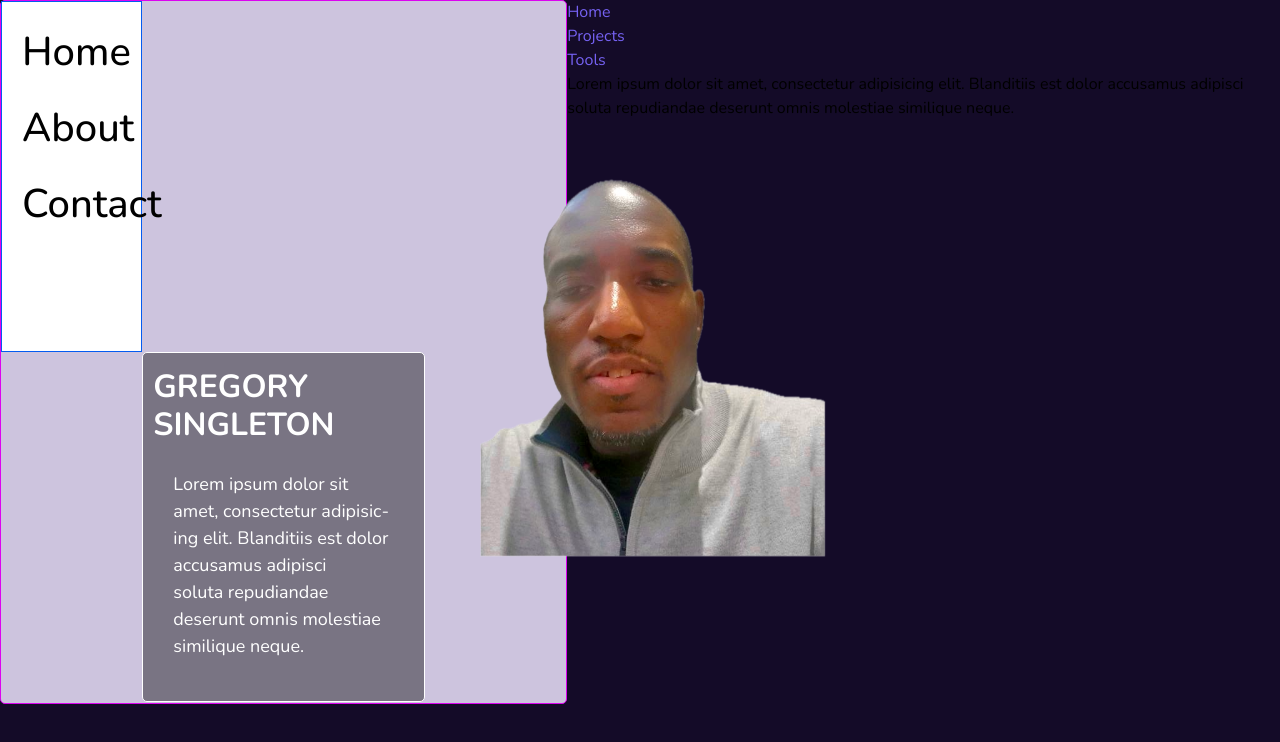
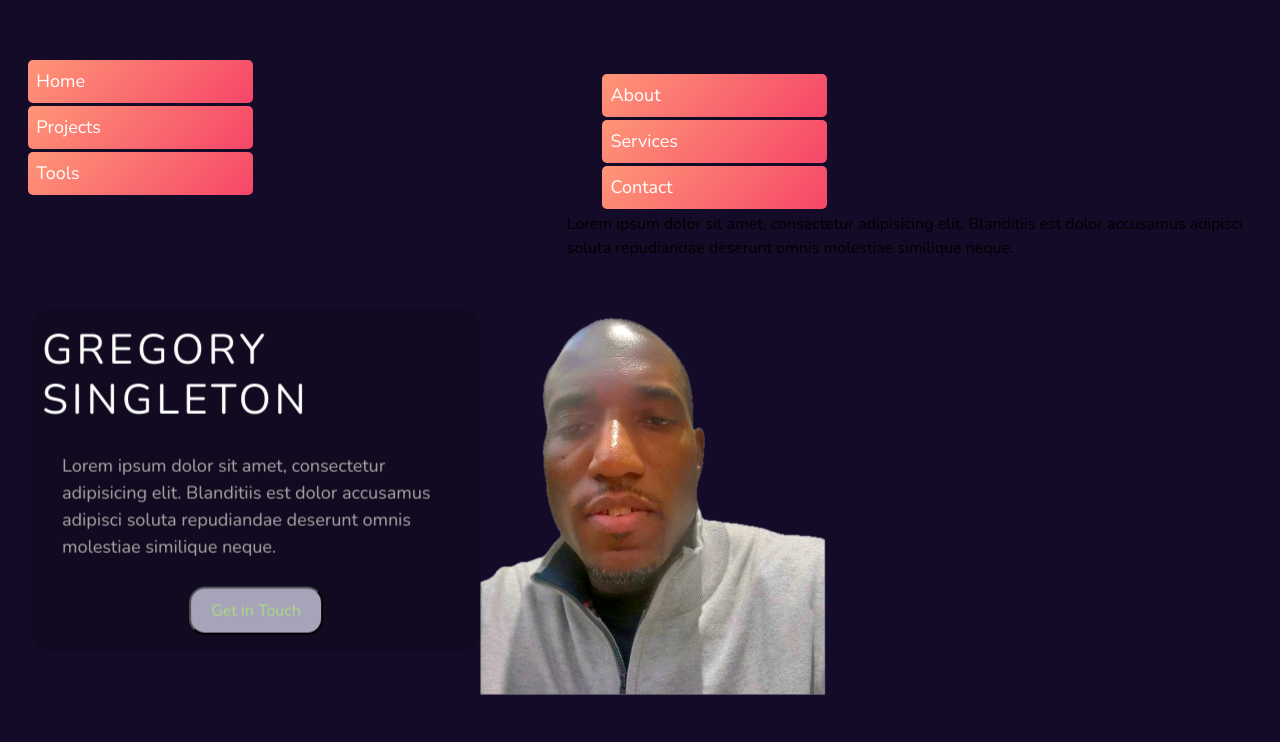
Before and after one commit to yadig69/SITE, a website: page index.html in a window 1280 px wide. Drawn offline with nearby package versions, Linux system fonts and the light colour scheme.

Commit message:
taking a refreshing look at this portfolio version

```diff
--- a/index.html
+++ b/index.html
@@ -21,24 +21,27 @@
 
             <!-- profile // card-left-wrap start -->
             <div class="profile__card-left-wrap profile__card">
+                <!-- profile // navigation start  -->
                 <div class="nav__wrapper-left">
-                    <ul class="nav__items"">
+                    <ul class="nav__items">
                         <li class="nav__item">
                             <a href="#" class="nav__link">Home</a>
                         </li>
                         <li class="nav__item">
-                            <a href="#" class="nav__link">About</a>
+                            <a href="#" class="nav__link">Projects</a>
                         </li>
                         <li class="nav__item">
-                            <a href="#" class="nav__link">Contact</a>
+                            <a href="#" class="nav__link">Tools</a>
                         </li>
                     </ul>
                 </div>
-                <div class="profile__card-content">
+                <!-- profile // navigation end -->
+                <div class="profile__card-left-content">
                     <h1>Gregory Singleton</h1>
                     <p>Lorem ipsum dolor sit amet, consectetur adipisicing elit. Blanditiis est dolor accusamus adipisci
                         soluta repudiandae
                         deserunt omnis molestiae similique neque.</p>
+                        <button type="button" class="btn">Get in Touch</button>
                 </div>
 
                 <img id="img__top" src="/src/assets/images/image2.png" alt="profile_picture">
@@ -51,15 +54,15 @@
             <div class="profile__card-right-wrap profile__card">
                 <div class="profile__cardright-content-wrap">
                     <div class="nav__wrapper-right">
-                        <ul>
+                        <ul class="nav__items">
                             <li class="nav__item">
-                                <a href="#" class="nav__link">Home</a>
+                                <a href="#" class="nav__link">About</a>
                             </li>
                             <li class="nav__item">
-                                <a href="#" class="nav__link">Projects</a>
+                                <a href="#" class="nav__link">Services</a>
                             </li>
                             <li class="nav__item">
-                                <a href="#" class="nav__link">Tools</a>
+                                <a href="#" class="nav__link">Contact</a>
                             </li>
                         </ul>
                     </div>
@@ -78,16 +81,22 @@
         </section>
 
     </header>
+    <!-- header end -->
+     <!-- main start
+     sections animate in left to right,
+     or right to left -->
+
+
     <main>
         <section class="section-1 about"></section>
         <section class="section-2 projects"></section>
         <section class="section-3 skills"></section>
         <section class="section-4 tools"></section>
         <section class="section-5 contact"></section>
-
     </main>
-    <script src="src/js/main.js"></script>
-    <script src = "src/js/page_load-completion.js"></script>
+    <!-- main end -->
+    <!-- <script src="src/js/main.js"></script> -->
+    <!-- <script src = "src/js/page_load-completion.js"></script> -->
 
 
 </body>
--- a/src/scss/base/__base-dir.scss
+++ b/src/scss/base/__base-dir.scss
@@ -1,4 +1,5 @@
 @forward 'font-styles';
 @forward 'reset';
 @forward 'root';
+@forward 'root-glass';
 @forward 'typography';
--- a/src/scss/base/_reset.scss
+++ b/src/scss/base/_reset.scss
@@ -84,7 +84,7 @@ html:focus-within {
 /* Set core body defaults */
 body {
   font-family: var(--primary_font);
-  min-height: 100vh;
+  height: 100vh;
   text-rendering: optimizeSpeed;
   line-height: 1.5;
   background: var(--dk-background_color);
--- /dev/null
+++ b/src/scss/base/_root-glass.scss
@@ -0,0 +1,29 @@
+:root {
+    --primary-900: hsl(256, 43%, 7%);
+    --primary-800: hsl(240, 24%, 13%);
+    --primary-700: hsl(243, 26%, 15%);
+    --primary-600: hsl(252, 9%, 22%);
+    --primary-500: hsl(259, 13%, 28%);
+    --primary-400: hsl(254, 22%, 32%);
+
+    --primary-300: hsl(251, 13%, 68%);
+    --primary-200: hsl(240, 15%, 76%);
+    --primary-100: hsl(240, 21%, 88%);
+
+    --neutral-100: hsl(0, 0%, 100%);
+
+    --accent-400: hsl(93, 60%, 69%);
+
+    --text-1: var(--neutral-100);
+    --text-2: var(--primary-100);
+    --text-3: var(--primary-200);
+
+    --surface-1: var(--primary-900);
+    --surface-2: var(--primary-800);
+    --surface-3: var(--primary-700);
+
+    --border-1: var(--primary-500);
+    /* top */
+    --border-2: var(--primary-600);
+    /* bottom */
+}
--- a/src/scss/base/_root.scss
+++ b/src/scss/base/_root.scss
@@ -9,7 +9,7 @@ $cream: #eff7cf;
 :root {
     // dark mode colors
     --dk-background_color: #140b28;
-    --dk-background_color-left: hsl(260, 29%, 82%);
+    --dk-background_color-left: hsl(261, 73%, 64%);
     --dk-primary_color: hsl(248, 86%, 67%);
     --dk-secondary_color: hsl(176, 98%, 67%);
     --dk-tertiary_color: hsl(306, 100%, 73%);
@@ -21,7 +21,7 @@ $cream: #eff7cf;
     --lt-tertiary_color: hsl(306, 100%, 73%);
     // light mode text colors
     --lt-primary_text_color: hsl(0, 2%, 10%);
-    --lt-secondary_text_color: hsl(0, 0%, 100%);
+    --lt-secondary_text_color: hsl(0, 2%, 67%);
     // dark mode text colors
     --dk-primary_text_color: hsl(0, 0%, 100%);
     --dk-secondary_text_color: hsl(0, 0%, 0%);
@@ -78,7 +78,33 @@ $cream: #eff7cf;
     $gradient-radial: radial-gradient(#052b56ff, #052f5fff, #03416bff, #005377ff, #b3e9c7ff, #d72483ff, #eff7cfff);
 }
 
- :root {
+
+
+:root {
+    /* color variables */
+    --bg-color: #2A3950;
+    --bs-color: rgba(0, 0, 0, 0.6);
+    --gradient-start: #fe9677;
+    --gradient-end: #f64668;
+    --text-color: #fff;
+    /* spacing variables */
+    --hover-scale: 1.2;
+    --shadow-blur: 2px;
+    --shadow-spread: 5px;
+    --outline-width: 2px;
+    --outline-offset: 2px;
+    --menu-width: 15.625rem;
+    --border-radius: .3125rem;
+    --font-size: 1.125rem;
+    --padding: .5rem;
+    --margin: .1875rem 0;
+    /* animation variables */
+    --letter-spacing: .0625rem;
+    --letter-spacing-expanded: 6.25rem;
+    --transition-duration: 0.3s;
+}
+
+ b:root {
      --dk-50-blue: #3697b9 - 50%,
      --dk-24-blue: #abcada - 24%,
      --dk-13-blue: #135e80 - 13%,
--- a/src/scss/components/__components-dir.scss
+++ b/src/scss/components/__components-dir.scss
@@ -1 +1,2 @@
 @forward '_hero';
+@forward 'navigation/__navigation-dir';
--- a/src/scss/components/_hero.scss
+++ b/src/scss/components/_hero.scss
@@ -1,90 +1,73 @@
 #hero__wrapper {
     // hero__wrapper start
     // position: relative;
-    width: 100%;
-    min-height: 55vw;
+    width: 100vw;
+    min-height: 100vh;
     overflow: hidden;
 
     display: flex;
+    // justify-content: center;
+    // align-items: center;
 
     .profile__card-left-wrap {
         // profile__card-left-wrap start
-
         width: 70%;
-        background-color: var(--dk-background_color-left);
-
-        border: .0625rem solid #dc04f0;
-        border-radius: 5px;
-
-        .nav__wrapper-left {
-            // nav__wrapper-left start
-
-            width: 25%;
-            height: 50%;
-
-            background-color: #fff;
-            border: .0625rem solid #045bf0;
-            z-index: -1;
-
-            .nav__items {
-                // nav__items start
-                padding: 1.25rem;
-                display: flex;
-                flex-direction: column;
-
-                align-items: start;
-                // flex-wrap: wrap;
-                gap: 1rem;
+        min-height: 10vh;
+        // background-color: var(--dk-background_color-left);
 
 
-                .nav__item {
-                    // navItem start
-
-                    .nav__link {
-                        // navLink start
-
-                        font-size: 2.5rem;
-                        font-weight: 500;
-                        color: #000;
+        // border: .0625rem solid #dc04f0;
+        // border-radius: 5px;
 
 
-                    }
 
-                    // navLink end
-
-                }
-
-                // navItem end
-
-
-            }
-
-            // nav__items end
-
-
-        }
-
-        // nav__wrapper-left end
-
-
-        .profile__card-content {
+        .profile__card-left-content {
+            --border-width: 1px;
+            --primary-900: hsl(256, 43%, 7%);
+            --surface-1: var(--primary-900);
             // profileCard-content start
-            padding: var(--lrgCard_padding, 15px 10px);
-            margin: auto;
-            width: 50%;
+            padding: var(--lrgCard_padding, 15px 20px);
+            // margin: auto;
+            width: 35%;
             display: flex;
             flex-direction: column;
             align-items: center;
             justify-content: center;
-            border: .0625rem solid #fff;
-            border-radius: 5px;
+            // border: .0625rem solid #fff;
+            // border-radius: 5px;
+            // background: #00000069;
+            // filter: blur(1px);
+            // card-content positioning
+            border-radius: 1rem;
 
-            background: #00000069;
+            // position: relative;
+
+            background: hsl(from var(--surface-1) h s l / 0.5);
+            backdrop-filter: blur(10px);
+            position: absolute;
+            top: 60%;
+            left: 50%;
+            transform: translate(-135.7%, -50%);
+
+
+            .profile__card-left-content::before {
+                content: " ";
+                position: absolute;
+                inset: 0;
+                border-radius: inherit;
+                border: var(--border-width) solid transparent;
+                background: linear-gradient(var(--border-1), var(--border-2)) border-box;
+                mask: linear-gradient(#000 0 0) border-box, linear-gradient(#000 0 0) padding-box;
+                mask-composite: subtract;
+                z-index: -1;
+            }
 
             h1 {
                 // h1 start
                 color: #fff;
-                font-size: 32px;
+                font-size: 42px;
+                font-weight: 300;
+                letter-spacing: 4px;
             }
 
             // h1 end
@@ -92,7 +75,7 @@
 
             p {
                 // p start
-                color: #fff;
+                color: var(--lt-secondary_text_color);
                 font-size: 18px;
                 font-weight: 300;
                 margin-bottom: 16px;
@@ -104,19 +87,28 @@
 
             // p end
 
+            .btn {
+                // btn start
+                display: inline-block;
+                padding: 10px 20px;
+                background-color: var(--primary-300);
+                color: var(--accent-400);
+                text-decoration: none;
+                border-radius: 1rem;
+                cursor: pointer;
+            }
+
+            // profileCard-content end
         }
-
-        // profileCard-content end
-
 
         img {
             position: absolute;
-            width: 35%;
             top: 35%;
-            left: 50%;
-            transform: translate(-50%, -40%);
+            left: -50%;
+            transform: translate(-50%, -10%);
+            border: solid 4px 4px #fff;
             // border: .0625rem solid #0af6bb;
-     }
+        }
 
         #img__top {
             //imgTop start
@@ -132,9 +124,10 @@
 
 
 
+
+
+        // profile__card-left-wrap end
     }
-
-    // profile__card-left-wrap end
 }
 
 // hero__wrapper end
--- /dev/null
+++ b/src/scss/components/navigation/__navigation-dir.scss
@@ -0,0 +1 @@
+@forward '_hero-nav';
--- /dev/null
+++ b/src/scss/components/navigation/_hero-nav.scss
@@ -0,0 +1,57 @@
+.nav__wrapper-left,
+.nav__wrapper-right {
+    // nav__wrapper-left start
+
+    width: 25%;
+    height: 50%;
+    padding: 10% 0 0 5%;
+
+
+    // background-color: #fff;
+    // border: .0625rem solid #045bf0;
+    z-index: -1;
+
+    .nav__items {
+        // nav__items start
+        list-style: none;
+        width: var(--menu-width);
+
+
+        .nav__item {
+            // navItem start
+            width: 90%;
+            margin: var(--margin);
+            border-radius: var(--border-radius);
+            transition: var(--transition-duration) all ease;
+            background: linear-gradient(135deg, var(--gradient-start), var(--gradient-end));
+
+            .nav__link {
+                // navLink start
+
+                display: block;
+                padding: var(--padding, .5rem);
+                text-decoration: none;
+                font-size: var(--font-size, 1.125rem);
+                color: var(--text-color, #fff);
+                overflow: hidden;
+                white-space: nowrap;
+                text-align: left;
+
+
+            }
+
+            // navLink end
+
+        }
+
+        // navItem end
+
+
+    }
+
+    // nav__items end
+
+
+}
+
+// nav__wrapper-left end
```
Also changed, not shown: src/css/style.css.
